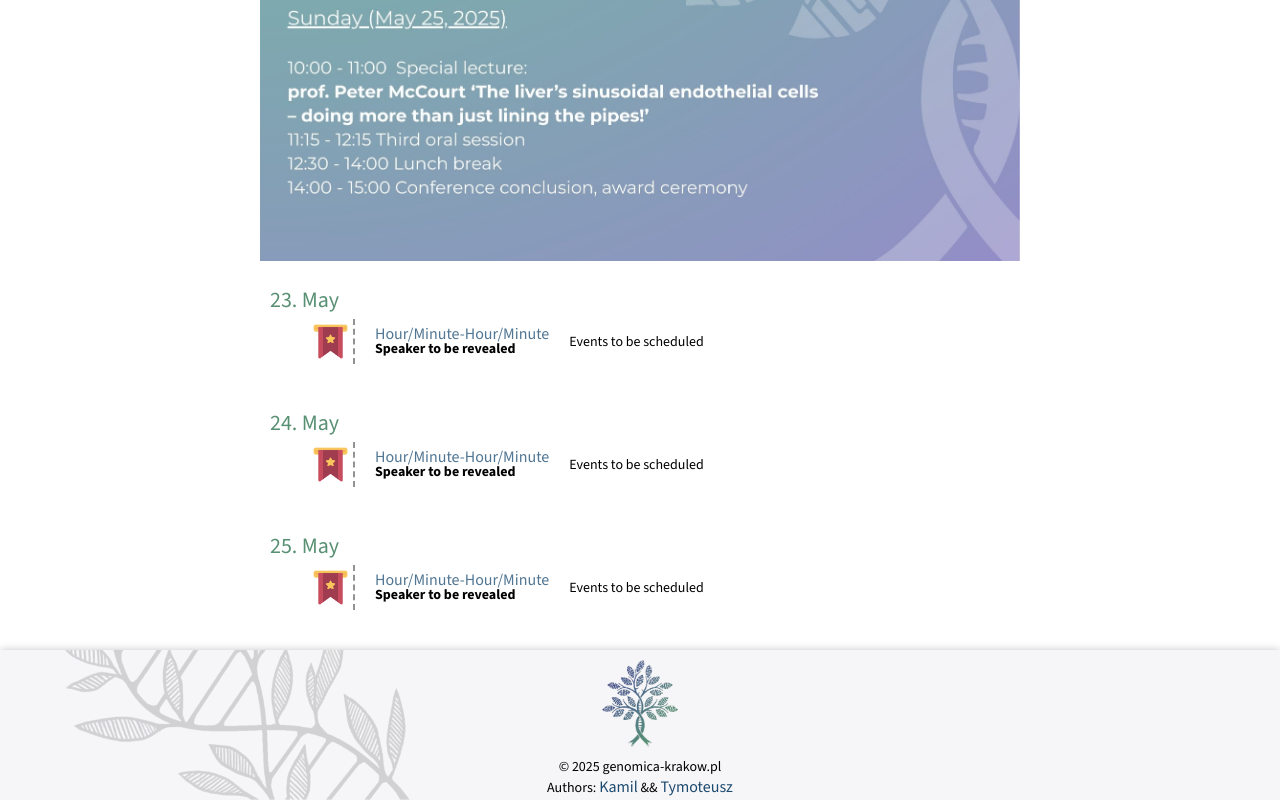
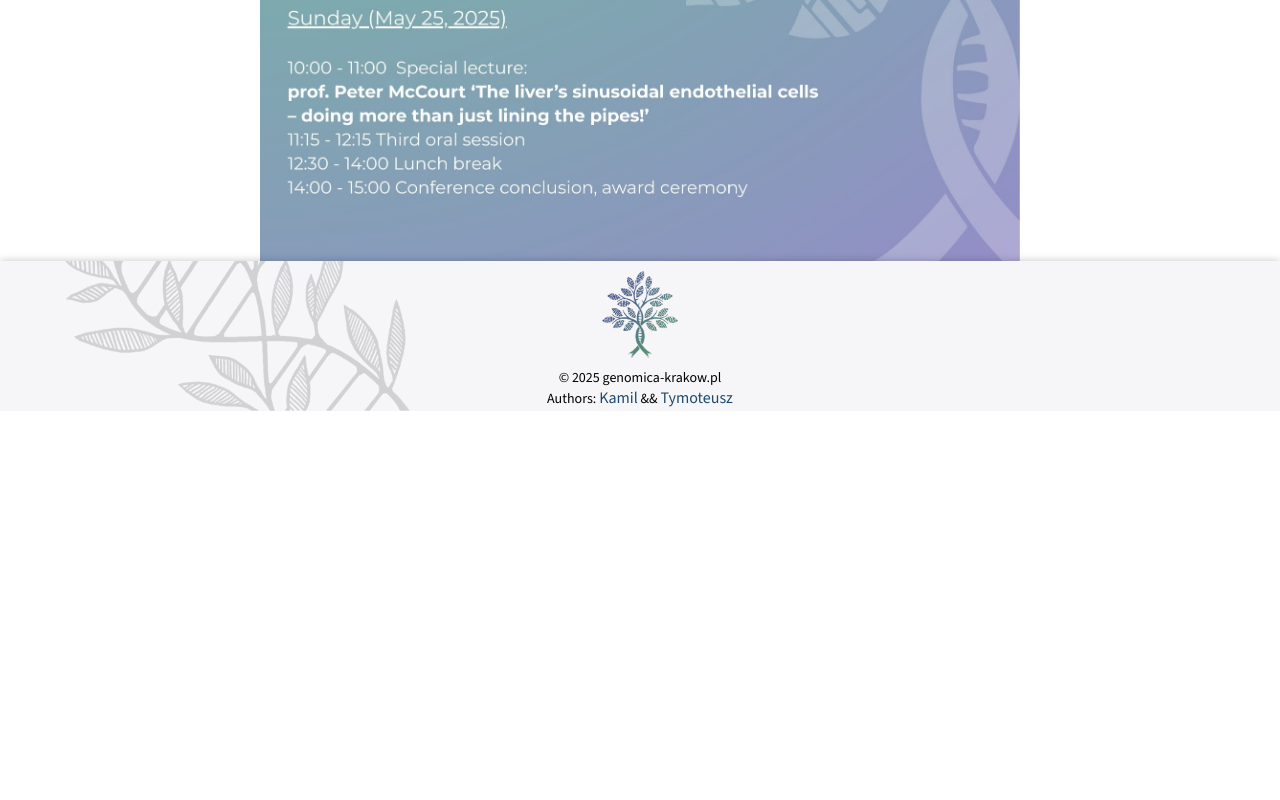
Before and after one commit to tzmcion/genomica, a React (Create React App) app: page /program in a window 1280 px wide. Shown: the part 1175-1975 px from the top of the page. After the commit the page ends 1586 px from the top, so only its background shows below. Built offline with nearby package versions, Linux system fonts and the light colour scheme; the HTML template or start-up script is replaced by a standard one.

Commit message:
remove unused Program-List div from Program component

```diff
--- a/src/Components/Program/Program.js
+++ b/src/Components/Program/Program.js
@@ -23,9 +23,7 @@ export default function Program() {
                     <img src={programImage} alt='Conference Program' style={{ maxWidth: '100%', height: 'auto' }} />
                 </div>
             </TitleComponent>
-            <div className='Program-List'>
-                {renderElements()}
-            </div>
+
         </div>
     )
 }
```
